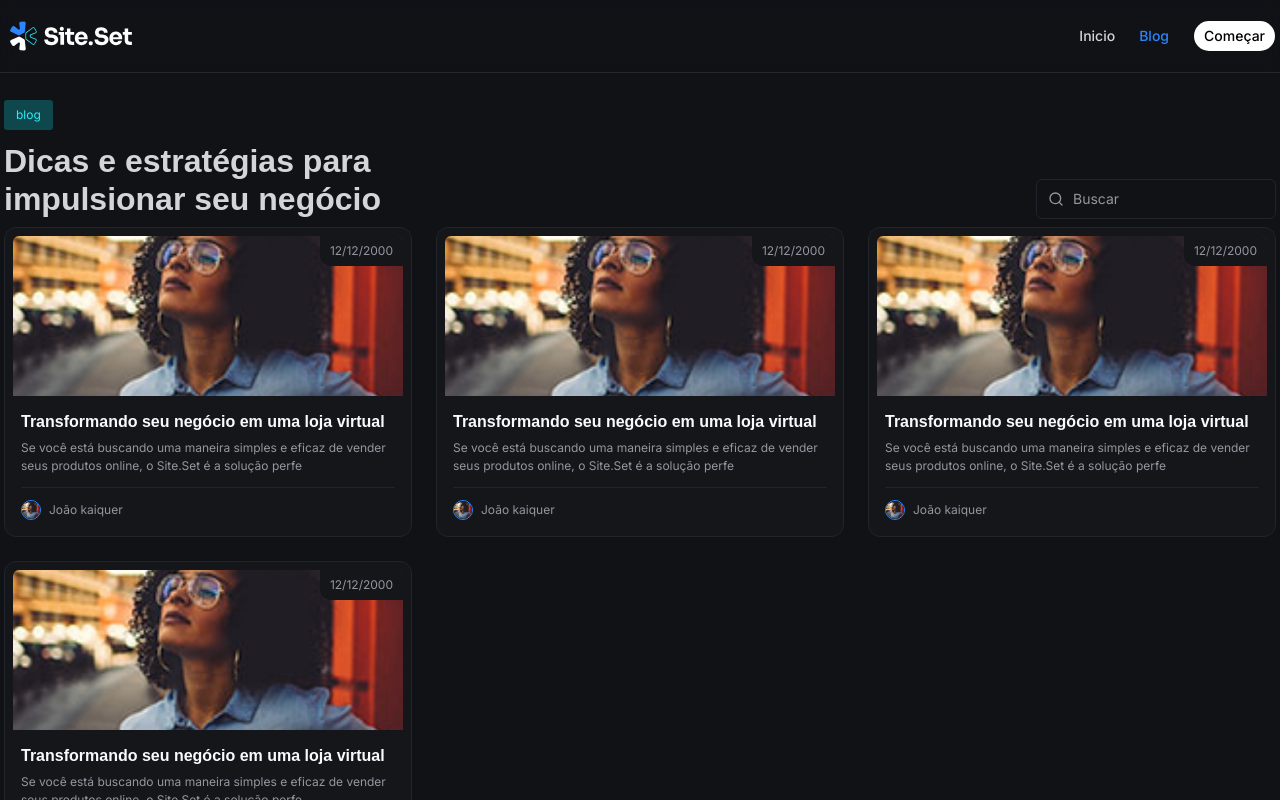
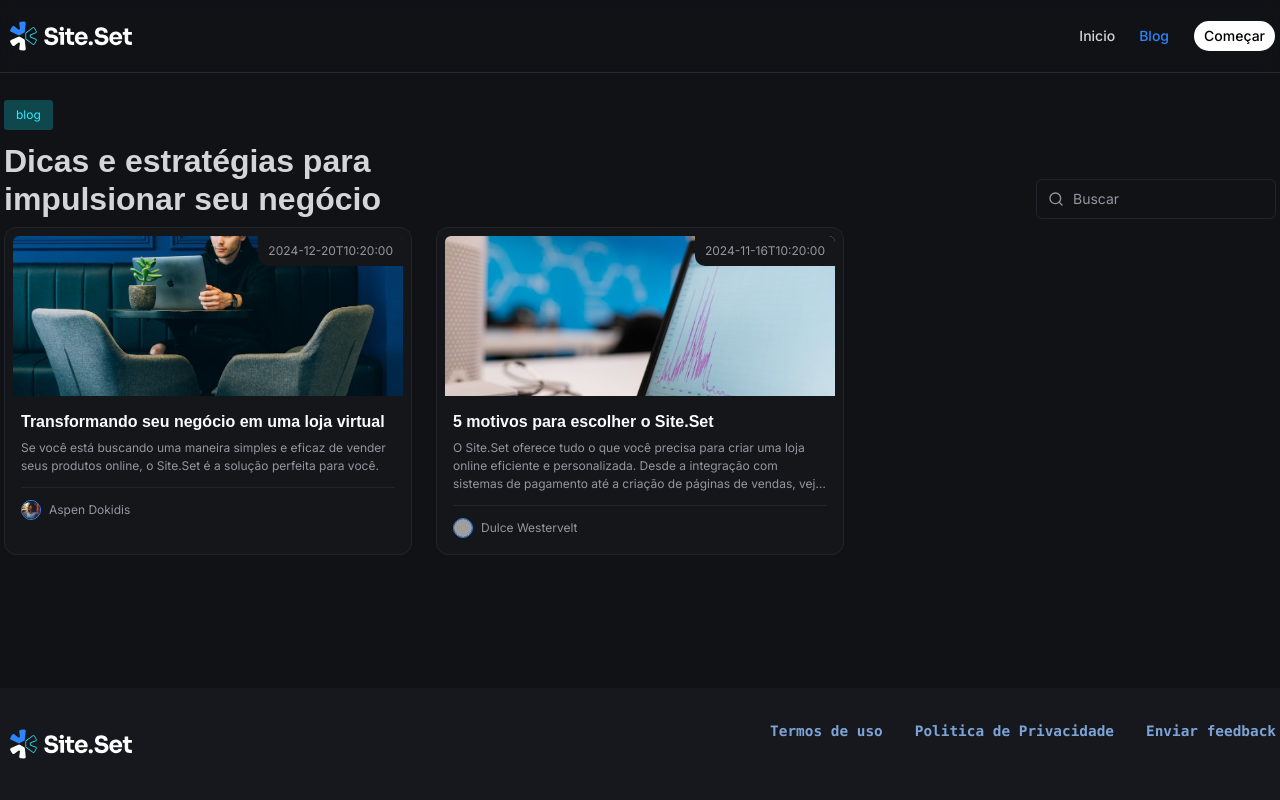
Before and after one commit to kaiquesilvadev2/site-blog, a Next.js app: page /blog in a window 1280 px wide. Shown: the top 800 px of the page. Built offline with nearby package versions, Linux system fonts and the light colour scheme; grey boxes are pictures that could not be loaded; a web font is replaced by a local one.

Commit message:
fix: integrate MDX posts with BlogList using getStaticProps and fix data flow

```diff
--- a/contentlayer.config.ts
+++ /dev/null
@@ -1,20 +0,0 @@
-import { defineDocumentType, makeSource } from 'contentlayer/source-files';
-
-export const Post = defineDocumentType(() => ({
-    name: 'Post',
-    filePathPattern: `**/*.md`,
-    fields: {
-        title: { type: 'string', required: true },
-        date: { type: 'date', required: true },
-        description: { type: 'string', required: true },
-        image: { type: 'string', required: true },
-    },
-    computedFields: {
-        slug: {
-            type: 'string',
-            resolve: (doc) => doc._raw.sourceFileName.replace('.md', ''),
-        },
-    },
-}));
-
-export default makeSource({ contentDirPath: 'posts', documentTypes: [Post] });
--- a/next.config.ts
+++ b/next.config.ts
@@ -12,7 +12,6 @@ const nextConfig: NextConfig = {
 
   pageExtensions: ["js", "jsx", "md", "mdx", "ts", "tsx"],
 
-  turbopack: {},
 };
 
 export default withContentlayer(withMDX(nextConfig));
--- a/src/content/posts/primeiro-post.mdx
+++ b/src/content/posts/primeiro-post.mdx
@@ -5,7 +5,7 @@ date: "2024-12-20T10:20:00"
 image: "/assets/primeiro-post.png"
 author:
   name: "Aspen Dokidis"
-  avatar: "/customer-01.png"
+  avatar: "/Annette.png"
 ---
 
 # Transformando seu negócio em uma loja virtual
--- a/src/content/posts/segundo-post.mdx
+++ b/src/content/posts/segundo-post.mdx
@@ -5,7 +5,7 @@ date: "2024-11-16T10:20:00"
 image: "/assets/segundo-post.png"
 author:
   name: "Dulce Westervelt"
-  avatar: "/customer-03.png"
+  avatar: "/Jacob.png"
 ---
 
 # 5 motivos para escolher o Site.Set
--- a/src/lib/posts.ts
+++ b/src/lib/posts.ts
@@ -22,3 +22,27 @@ export function getPostBySlug(slug: string) {
         content,
     };
 }
+
+export function getAllPosts() {
+    const slugs = getPostSlugs();
+
+    const posts = slugs.map((slug) => {
+        const { frontmatter } = getPostBySlug(slug);
+
+        return {
+            slug: slug.replace(".mdx", ""),
+
+            title: frontmatter.title,
+            description: frontmatter.description,
+            date: frontmatter.date,
+            image: frontmatter.image,
+
+            author: {
+                name: frontmatter.author.name,
+                avatar: frontmatter.author.avatar,
+            },
+        };
+    });
+
+    return posts;
+}
--- a/src/pages/blog/index.tsx
+++ b/src/pages/blog/index.tsx
@@ -1,57 +1,23 @@
-import { SiteContainer } from "@/components/site-Container"
-import PostCard from "@/templates/blog/component/post-card/post-card"
-import PostGridCard from "@/templates/blog/component/post-grid-card/post-grid-card"
-import BlogHero from "@/templates/blog/sections/blog-hero/blog-hero"
+import BlogHero from "@/templates/blog/sections/blog-hero/blog-hero";
+import BlogList from "@/templates/blog/sections/blog-list/blog-list";
+import { getAllPosts } from "@/lib/posts";
+import { GetStaticProps } from "next";
 
-
-export default function BlogPage() {
+export default function BlogPage({ posts }: any) {
     return (
         <div className="mt-20 md:mt-24">
             <BlogHero />
-            <PostGridCard>
-                <PostCard
-                    datePost="12/12/2000"
-                    title="Transformando seu negócio em uma loja virtual"
-                    description="Se você está buscando uma maneira simples e eficaz de vender seus produtos online, o Site.Set é a solução perfe"
-                    imgPost="/Annette.png"
-                    author={{
-                        imgUser: "/Annette.png",
-                        nameUser: "João kaiquer"
-                    }}
-                />
+            <BlogList posts={posts} />
+        </div>
+    );
+}
 
-                <PostCard
-                    datePost="12/12/2000"
-                    title="Transformando seu negócio em uma loja virtual"
-                    description="Se você está buscando uma maneira simples e eficaz de vender seus produtos online, o Site.Set é a solução perfe"
-                    imgPost="/Annette.png"
-                    author={{
-                        imgUser: "/Annette.png",
-                        nameUser: "João kaiquer"
-                    }}
-                />
-                <PostCard
-                    datePost="12/12/2000"
-                    title="Transformando seu negócio em uma loja virtual"
-                    description="Se você está buscando uma maneira simples e eficaz de vender seus produtos online, o Site.Set é a solução perfe"
-                    imgPost="/Annette.png"
-                    author={{
-                        imgUser: "/Annette.png",
-                        nameUser: "João kaiquer"
-                    }}
-                />
-                <PostCard
-                    datePost="12/12/2000"
-                    title="Transformando seu negócio em uma loja virtual"
-                    description="Se você está buscando uma maneira simples e eficaz de vender seus produtos online, o Site.Set é a solução perfe"
-                    imgPost="/Annette.png"
-                    author={{
-                        imgUser: "/Annette.png",
-                        nameUser: "João kaiquer"
-                    }}
-                />
+export const getStaticProps: GetStaticProps = async () => {
+    const posts = getAllPosts();
 
-            </PostGridCard>
-        </div>
-    )
-}
+    return {
+        props: {
+            posts,
+        },
+    };
+};
--- a/src/templates/blog/component/post-card/post-card.tsx
+++ b/src/templates/blog/component/post-card/post-card.tsx
@@ -7,20 +7,32 @@ interface Author {
 }
 
 interface PostCardProps {
-    datePost: string,
-    imgPost: string,
-    title: string,
-    description: string,
+    slug: string
+    datePost: string
+    imgPost: string
+    title: string
+    description: string
     author: Author
 }
 
-export default function PostCard({ datePost, imgPost, title, description, author: { imgUser, nameUser } }: PostCardProps) {
+export default function PostCard({
+    slug,
+    datePost,
+    imgPost,
+    title,
+    description,
+    author: { imgUser, nameUser }
+}: PostCardProps) {
     return (
-        <Link href="/blog/" className="flex flex-col gap-2 p-2 rounded-xl border border-gray-400 bg-gray-600 hover:border-blue-300 transition-all duration-300  ">
+        <Link
+            href={`/blog/${slug}`}
+            className="flex flex-col gap-2 p-2 rounded-xl border border-gray-400 bg-gray-600 hover:border-blue-300 transition-all duration-300"
+        >
             <div className="relative">
                 <div className="absolute top-0 right-0 bg-gray-600 text-body-xs text-gray-300 px-2.5 py-1.5 rounded-bl-[10px] rounded-tr-md">
                     {datePost}
                 </div>
+
                 <Image
                     src={imgPost}
                     alt={title}
@@ -28,13 +40,14 @@ export default function PostCard({ datePost, imgPost, title, description, author
                     height={144}
                     className="h-40 w-full rounded-t-md object-cover object-center"
                 />
+            </div>
 
-            </div>
             <div className="flex flex-col gap-3 p-2">
                 <div className="flex flex-col gap-2">
                     <h2 className="text-heading-xs text-gray-100 font-sans">
                         {title}
                     </h2>
+
                     <p className="line-clamp-3 text-body-xs font-inter text-gray-300">
                         {description}
                     </p>
@@ -49,6 +62,7 @@ export default function PostCard({ datePost, imgPost, title, description, author
                             height={20}
                             className="rounded-full border border-blue-200 h-5 w-5"
                         />
+
                         <p className="font-inter text-gray-300 text-body-xs">
                             {nameUser}
                         </p>
@@ -56,5 +70,5 @@ export default function PostCard({ datePost, imgPost, title, description, author
                 </div>
             </div>
         </Link>
-    )
+    );
 }
--- /dev/null
+++ b/src/templates/blog/sections/blog-list/blog-list.tsx
@@ -0,0 +1,23 @@
+import PostCard from "@/templates/blog/component/post-card/post-card";
+import PostGridCard from "@/templates/blog/component/post-grid-card/post-grid-card";
+
+export default function BlogList({ posts }: any) {
+    return (
+        <PostGridCard>
+            {posts.map((post: any) => (
+                <PostCard
+                    key={post.slug}
+                    slug={post.slug}
+                    datePost={post.date}
+                    title={post.title}
+                    description={post.description}
+                    imgPost={post.image}
+                    author={{
+                        imgUser: post.author.avatar,
+                        nameUser: post.author.name,
+                    }}
+                />
+            ))}
+        </PostGridCard>
+    );
+}
```
Also changed, not shown: public/assets/primeiro-post.png (added), public/assets/segundo-post.png (added).
